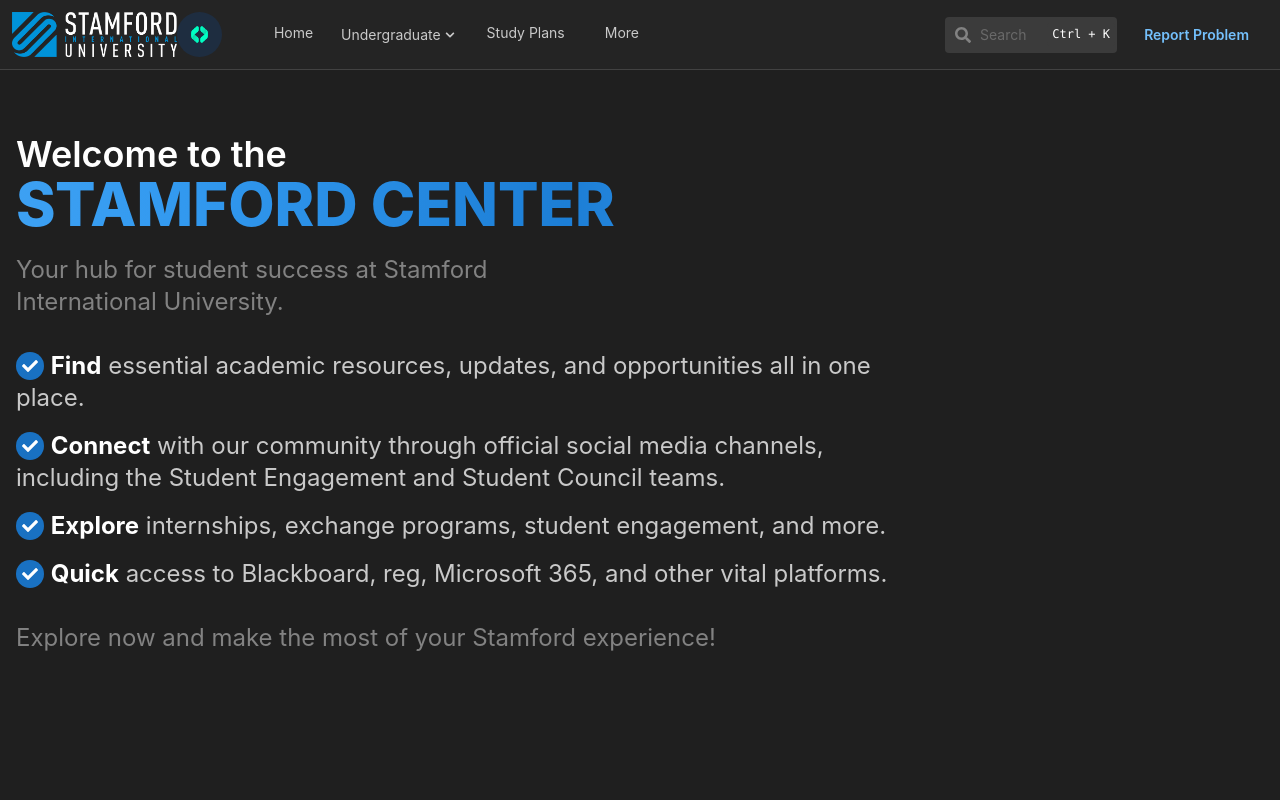
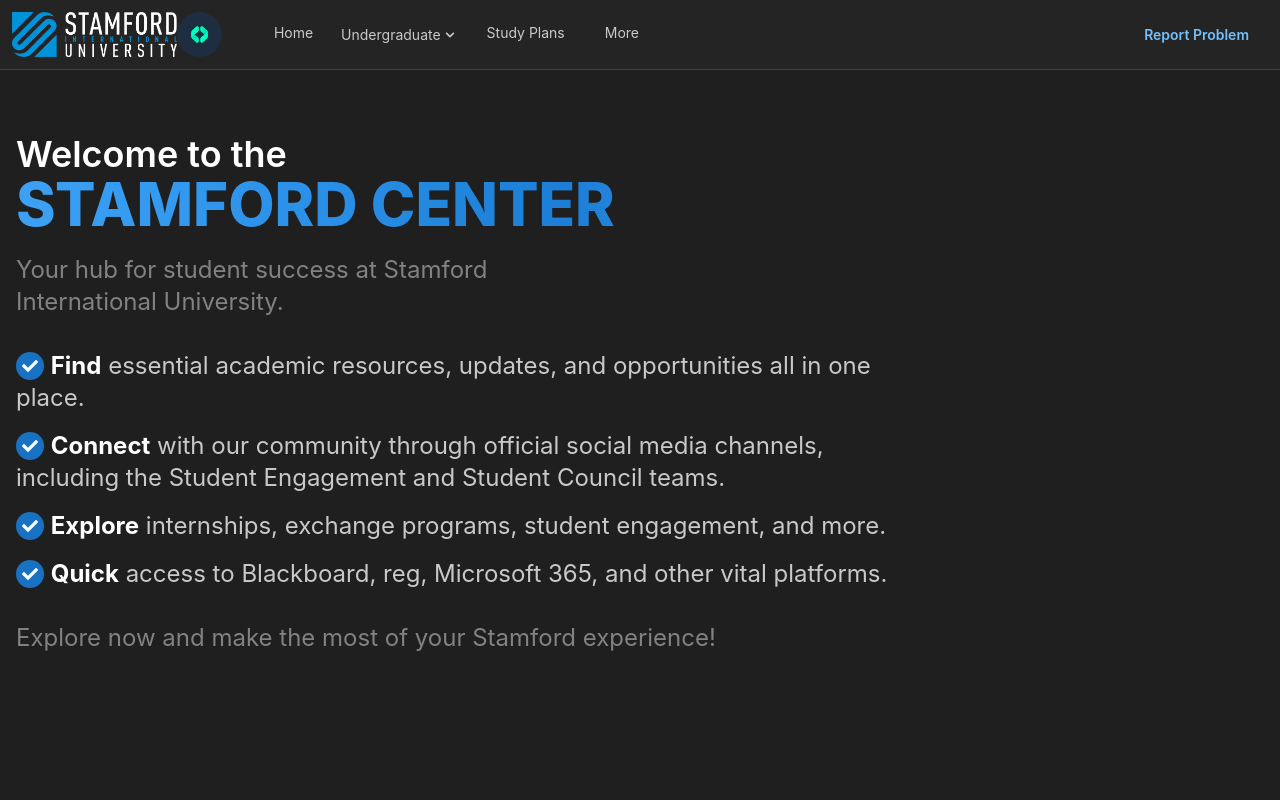
Before and after one commit to stamford-syntax-club/stamfordcenter-frontend, a Next.js app: page / in a window 1280 px wide. Shown: the top 800 px of the page. Built offline with nearby package versions, Linux system fonts and the light colour scheme; what @mantine/next would draw is missing.

Commit message:
minor refactor, fix cross-page nav with Link component

```diff
--- a/src/components/core/ApplicationHeader.tsx
+++ b/src/components/core/ApplicationHeader.tsx
@@ -1,9 +1,7 @@
-import { AppShell, Burger, Button, Code, Menu, NavLink, TextInput, UnstyledButton } from "@mantine/core";
-import { getHotkeyHandler, useHotkeys } from "@mantine/hooks";
+import { AppShell, Burger, Button, Menu, NavLink, UnstyledButton } from "@mantine/core";
 import Image from "next/image";
 import Link from "next/link";
-import { useRef } from "react";
-import { FaChevronDown, FaSearch } from "react-icons/fa";
+import { FaChevronDown } from "react-icons/fa";
 import RecursiveNavLink from "./RecursiveNavLink";
 
 interface ApplicationHeaderProps {
@@ -57,10 +55,6 @@ export const navigationItems: NavigationItem[] = [
 ];
 
 export default function ApplicationHeader({ opened, toggle }: ApplicationHeaderProps) {
-	const searchbarRef = useRef<HTMLInputElement>(null);
-
-	useHotkeys([["ctrl+K", () => searchbarRef.current?.focus()]]);
-
 	return (
 		<AppShell.Header p="sm">
 			<div style={{ display: "flex", alignItems: "center", height: "100%" }}>
@@ -81,8 +75,6 @@ export default function ApplicationHeader({ opened, toggle }: ApplicationHeaderP
 						/>
 
 						<Navigation items={navigationItems} />
-
-						<SearchBar searchbarRef={searchbarRef} />
 
 						<ReportButton link="https://forms.office.com/r/z48ExG8dPs" />
 					</div>
@@ -122,52 +114,33 @@ function Navigation({ items }: { items: NavigationItem[] }) {
 }
 
 function NormalNavLink({ title, href }: NavigationItem) {
-	return <NavLink label={title} href={href} className="no-underline" />;
+	return <NavLink component={Link} label={title} href={href} className="rounded-sm no-underline" />;
 }
 
-function NavLinkWithDropdown({ title, href, subitems }: NavigationItem) {
-	const dropdownContent = subitems?.map(({ title, href, subitems: children }) =>
-		children ? (
-			<NavLink key={title} href={href} label={title}>
-				{children.map((subItem) => (
+function NavLinkWithDropdown({ title: mainTitle, href: mainHref, subitems: mainSubitems }: NavigationItem) {
+	const dropdownItems = mainSubitems?.map(({ title: itemTitle, href: itemHref, subitems: itemSubitems }) =>
+		itemSubitems ? (
+			<NavLink component={Link} key={itemTitle} href={itemHref} label={itemTitle}>
+				{itemSubitems.map((subItem) => (
 					<RecursiveNavLink key={subItem.title} item={subItem} />
 				))}
 			</NavLink>
 		) : (
-			<NavLink key={title} label={title} href={href} />
+			<NavLink component={Link} key={itemTitle} label={itemTitle} href={itemHref} />
 		),
-	) || <NavLink label={title} href={href} />;
+	) || <NavLink component={Link} label={mainTitle} href={mainHref} />;
 
 	return (
 		<Menu shadow="md" width={200}>
 			<Menu.Target>
 				{/* TODO: text-sm shouldn't be needed */}
 				<UnstyledButton ta="center" className="h-full text-sm">
-					{title}
+					{mainTitle}
 					<FaChevronDown className="mx-1" size={10} />
 				</UnstyledButton>
 			</Menu.Target>
-			<Menu.Dropdown>{dropdownContent}</Menu.Dropdown>
+			<Menu.Dropdown>{dropdownItems}</Menu.Dropdown>
 		</Menu>
-	);
-}
-
-function SearchBar({ searchbarRef }: { searchbarRef: React.RefObject<HTMLInputElement> }) {
-	return (
-		<div className="pl-4">
-			<TextInput
-				ref={searchbarRef}
-				placeholder="Search"
-				variant="filled"
-				leftSection={<FaSearch />}
-				rightSectionWidth={70}
-				rightSection={<Code className="hidden xl:inline">Ctrl + K</Code>}
-				onKeyDown={getHotkeyHandler([
-					["Enter", () => searchbarRef.current?.blur()],
-					["Escape", () => searchbarRef.current?.blur()],
-				])}
-			/>
-		</div>
 	);
 }
 
--- a/src/components/core/RecursiveNavLink.tsx
+++ b/src/components/core/RecursiveNavLink.tsx
@@ -17,7 +17,7 @@ export default function RecursiveNavLink({ item }: RecursiveNavLinkProps) {
 	}
 
 	return item.href ? (
-		<NavLink label={item.title} href={item.href} className="no-underline"/>
+		<NavLink component={Link} label={item.title} href={item.href} className="no-underline" />
 	) : (
 		<NavLink label={item.title} />
 	);
```
